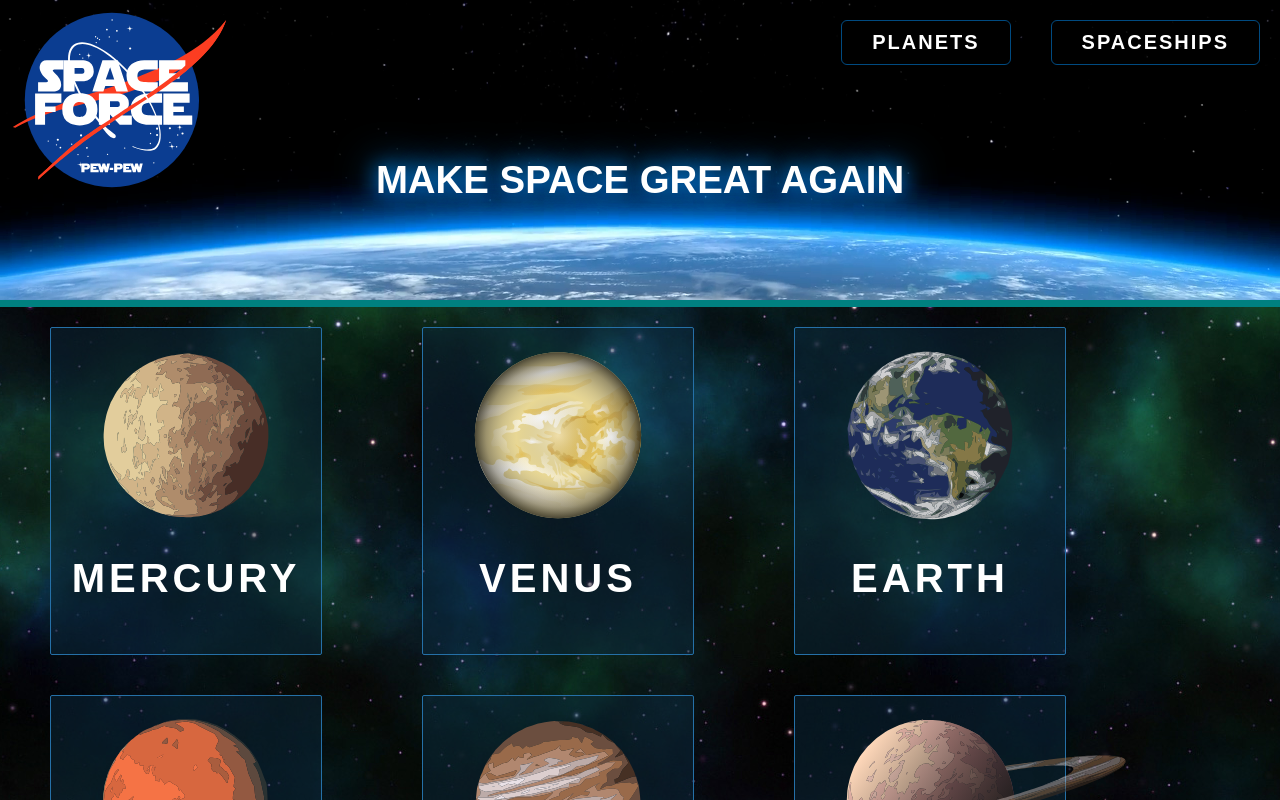
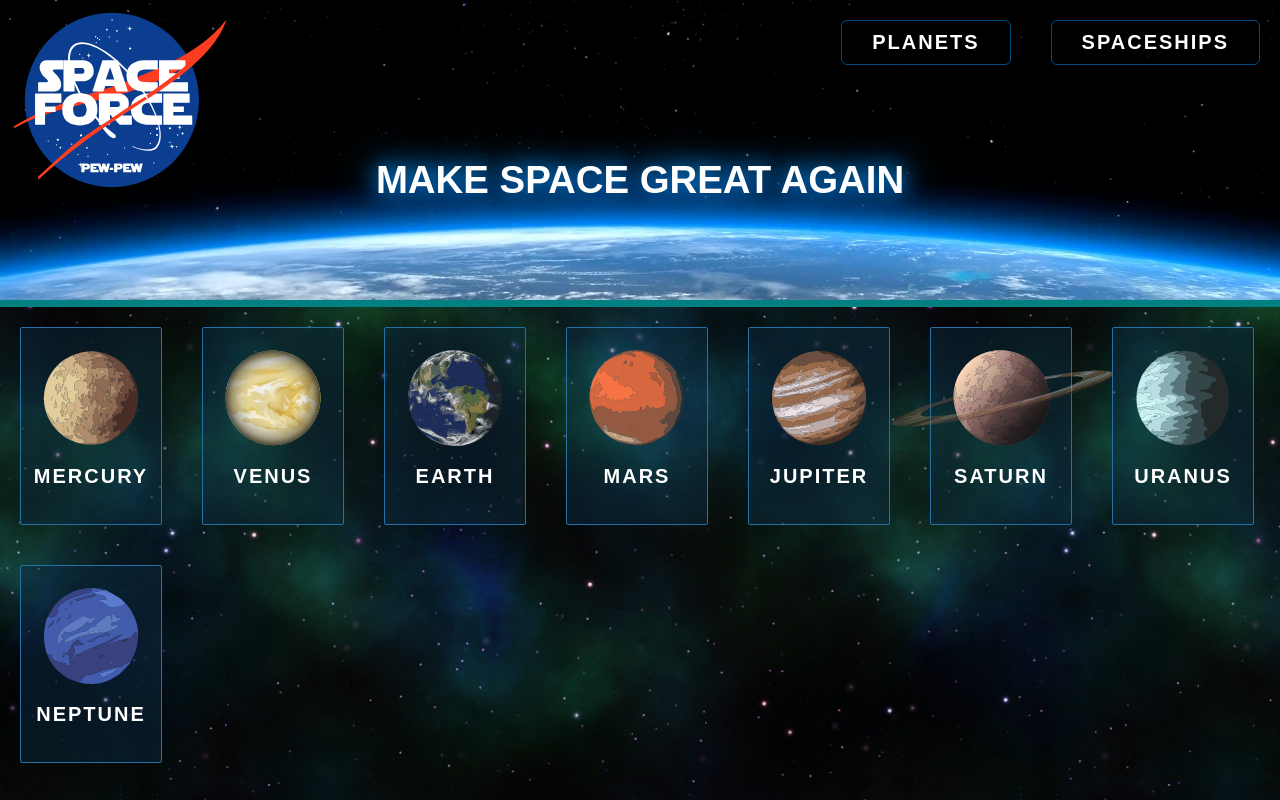
Before and after one commit to Algotec/jan20-web-tech-couse, an Angular app: page /planets in a window 1280 px wide. Shown: the top 800 px of the page. Built offline with nearby package versions, Linux system fonts and the light colour scheme.

Commit message:
add planet component to the visit component; box is now an input

```diff
--- a/src/app/planets/planet-visit/planet-visit.component.html
+++ b/src/app/planets/planet-visit/planet-visit.component.html
@@ -1,3 +1,7 @@
-<p>{{astronautName}} visiting {{planet}}</p>
-<app-planet-visit-form (sign)="sign($event)" (currentName)="astronautName = $event"></app-planet-visit-form>
+<section class="planet-wrapper">
+  <p>{{astronautName}} visiting {{planet}}</p>
+  <app-planet [showBox]="false" [planetName]="planet|lowercase"></app-planet>
+  <app-planet-visit-form (sign)="sign($event)" (currentName)="astronautName = $event"></app-planet-visit-form>
+</section>
+
 <button class="nav-button" routerLink="/">Back</button>
--- a/src/app/planets/planet/planet.component.scss
+++ b/src/app/planets/planet/planet.component.scss
@@ -1,26 +1,27 @@
 :host {
   display: inline-block;
   vertical-align: middle;
-  width: 250px;
-  margin: 20px 50px;
+  width: 120px;
+  margin: 20px 20px;
   border-radius: 2px;
-  border: 1px solid #2570a7;
   padding: 20px 10px;
-  background: rgba(12, 42, 64, 0.48);
-  color: white;
+
+  &.showBox {
+    border: 1px solid #2570a7;
+    background: rgba(12, 42, 64, 0.48);
+  }
 }
 
 .planet-name {
   text-transform: uppercase;
   text-align: center;
-  font-size: 40px;
-  letter-spacing: 4px;
-  font-family: 'Rajdhani', sans-serif;
+  font-size: 20px;
+  letter-spacing: 2px;
 }
 
 .planet-image {
   position: relative;
-  height: 175px;
+  height: 100px;
 
   img {
     left: 50%; /*IE needs this*/
--- a/src/app/planets/planet/planet.component.ts
+++ b/src/app/planets/planet/planet.component.ts
@@ -1,4 +1,4 @@
-import {Component, Input, OnInit} from '@angular/core';
+import {Component, HostBinding, Input, OnInit} from '@angular/core';
 
 @Component({
   selector: 'app-planet',
@@ -7,7 +7,7 @@ import {Component, Input, OnInit} from '@angular/core';
 })
 export class PlanetComponent implements OnInit {
   @Input() planetName: string;
-
+  @HostBinding('class.showBox') @Input() showBox: boolean = true;
   constructor() { }
 
   ngOnInit() {
```
